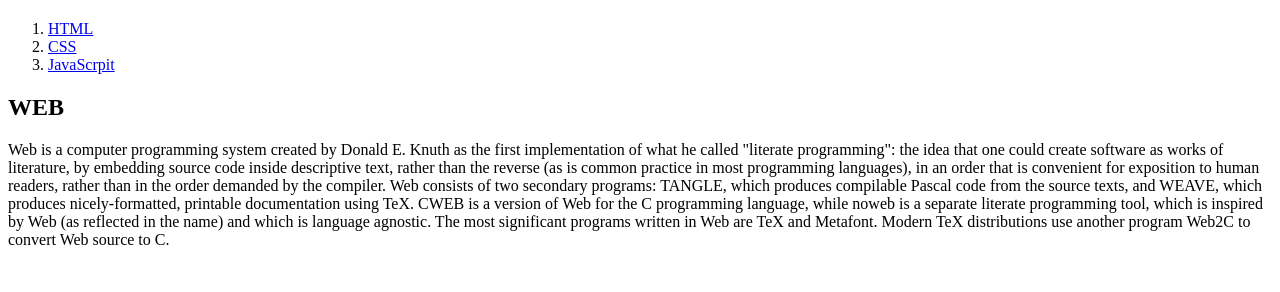
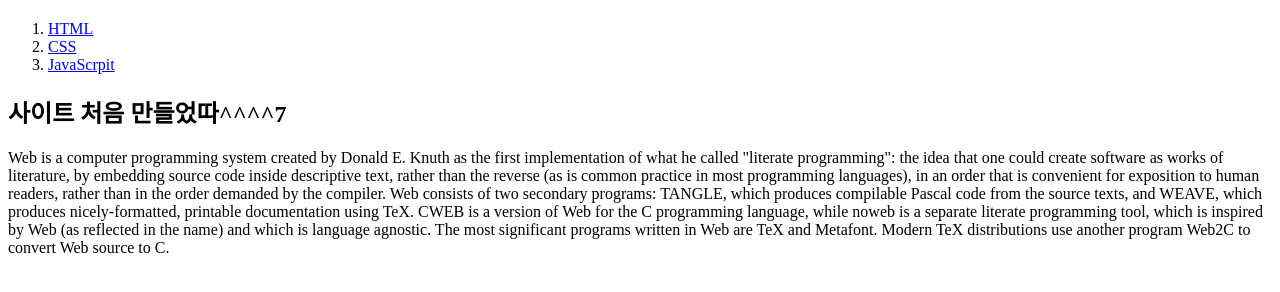
Before and after one commit to Moon-Whale/Moon-Whale.github.io, a plain HTML site: page index.html in a window 1280 px wide. Shown: the part 60-352 px from the top of the page. Drawn offline with Linux system fonts and the light colour scheme.

Commit message:
Update index.html

```diff
--- a/index.html
+++ b/index.html
@@ -12,7 +12,7 @@
         <li><a href="2.html">CSS</li></a>
         <li><a href="3.html">JavaScrpit</li></a>
     </ol>
-    <h2>WEB</h2>
+    <h2>사이트 처음 만들었따^^^^7</h2>
     <p>
         Web is a computer programming system created by Donald E. Knuth as the first implementation of what he called
         "literate programming": the idea that one could create software as works of literature, by embedding source code
```
